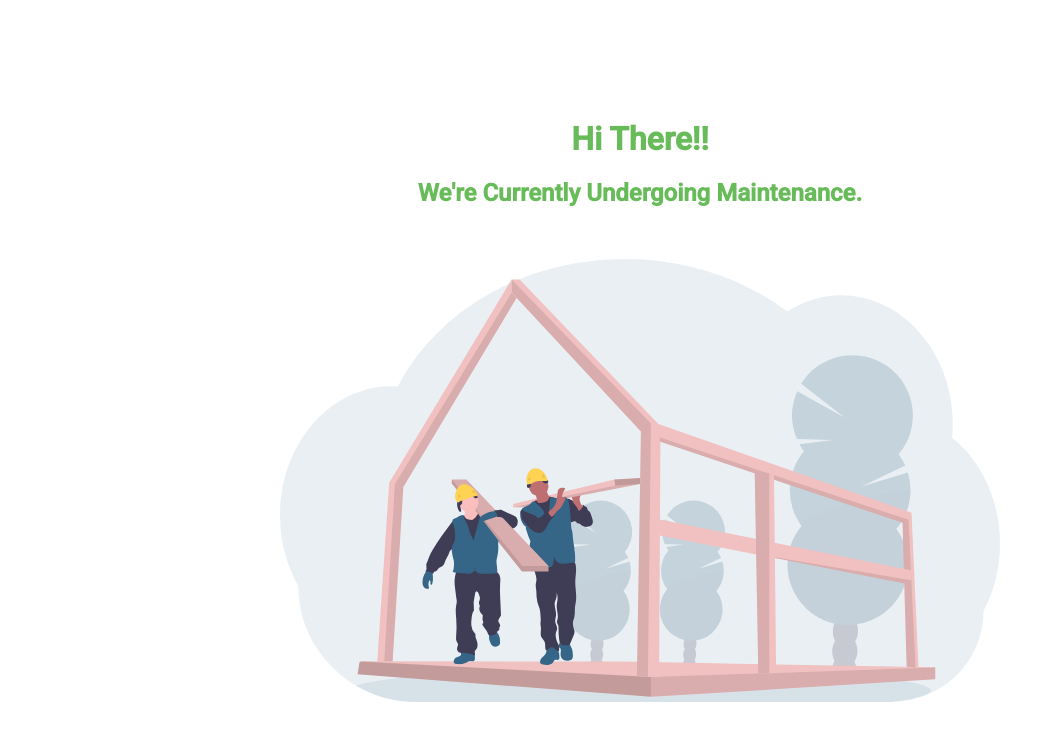
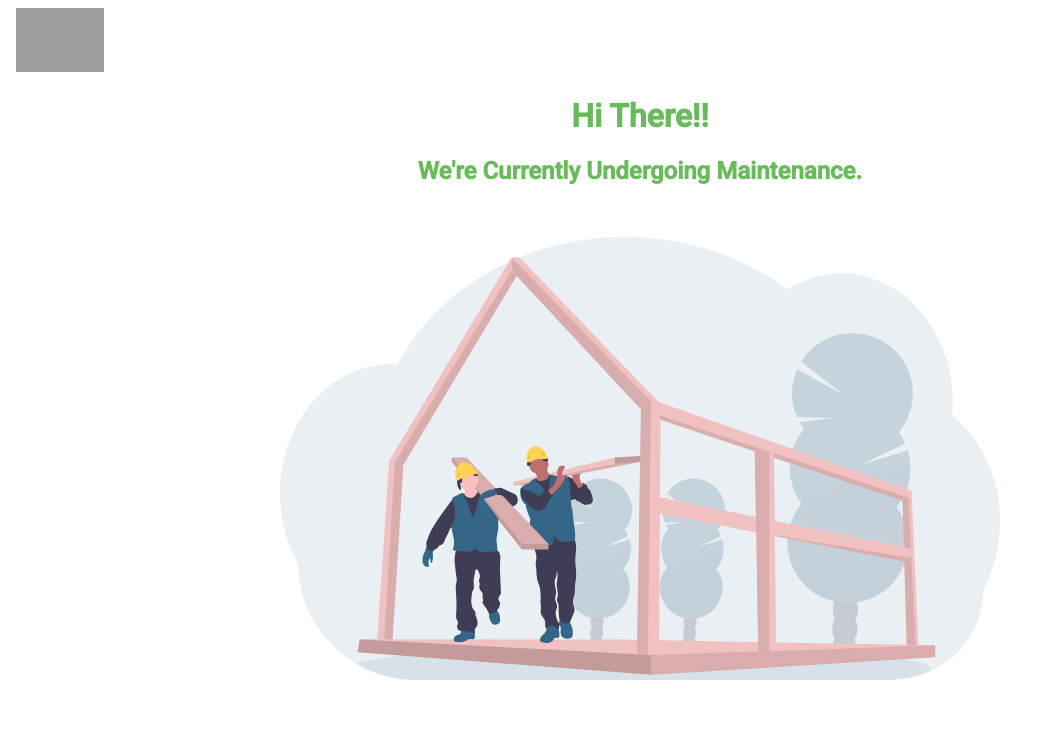
Before and after one commit to Obelem/upperoom_under_construction, a plain HTML site: page index.html in a window 1280 px wide. Shown: the whole page, without its empty margins (0-1047 px from the left). Drawn offline with Linux system fonts and the light colour scheme; grey boxes are pictures that could not be loaded.

Commit message:
added logo

```diff
--- a/index.html
+++ b/index.html
@@ -5,19 +5,33 @@
     <link rel="preconnect" href="https://fonts.gstatic.com" crossorigin>
     <link href="https://fonts.googleapis.com/css2?family=Roboto:wght@300;400;500&display=swap" rel="stylesheet">
 
+    <link
+    rel="shortcut
+    icon" href="https://res.cloudinary.com/upperoom/image/upload/w_100,h_100,f_auto,q_auto/v1684140714/media/logos/freelancer-10-logo.png"
+    type="image/x-icon"
+    >
+
     <link rel="stylesheet" href="style.css">
     <meta charset="UTF-8">
     <meta name="viewport" content="width=device-width, initial-scale=1.0">
     <title>Upperoom - Under Construction</title>
 </head>
 <body>
-    <div class="root-container">
+    <nav class="nav">
+        <img
+        src="https://res.cloudinary.com/upperoom/image/upload/w_100,h_100,f_auto,q_auto/v1684140714/media/logos/freelancer-10-logo.png"
+        alt="logo"
+        class="logo"
+        >
+    </nav>
+
+    <main class="main">
         <div class="headings-container">
             <h1>Hi There!!</h1>
             <h2>We're Currently Undergoing Maintenance.</h2>
         </div>
 
         <img class="banner-img" src="assets/banner_under_construction.svg" alt="banner-under-construction">
-    </div>
+    </main>
 </body>
 </html>
--- a/style.css
+++ b/style.css
@@ -4,15 +4,25 @@ body {
 
     font-family: 'Roboto', sans-serif;
 
+    height: 100vh;
 }
 
-.root-container {
+.nav {
+    padding-top: .5rem;
+    padding-left: 1rem;
+}
+
+.logo {
+    width: 5.5rem;
+    height: 4rem;
+}
+
+.main {
     display: grid;
     place-items: center;
     place-content: center;
     row-gap: 2rem;
 
-    height: 100vh;
     min-height: 30rem;
 }
 
@@ -31,5 +41,4 @@ h2 {
 .banner-img {
     width: 45rem;
     width: min(45rem, 80vw);
-    /* height: 30rem; */
 }
```
